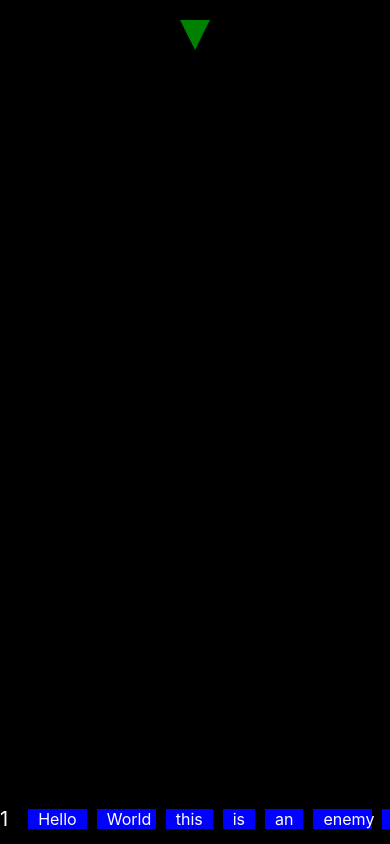
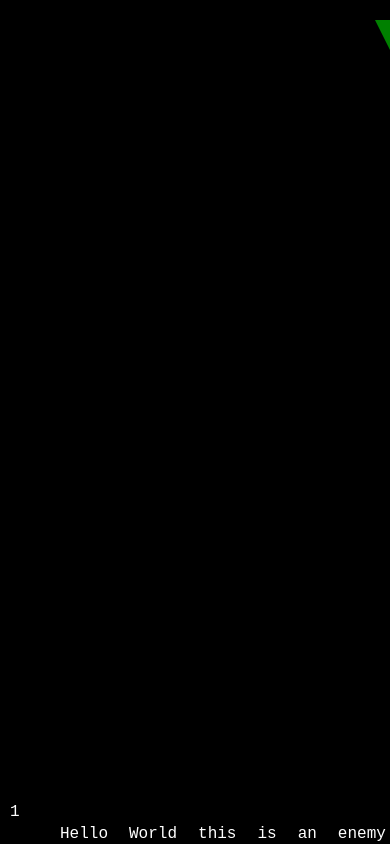
Before and after one commit to joe-sloan/query_busters, a React (Vite) app: page / in a window 390 px wide. Built offline with nearby package versions, Linux system fonts and the light colour scheme.

Commit message:
Proper layout and bounding
Words now have dynamically-sized containers and bounding boxes accurate with bullet hits.

```diff
--- a/src/game/Game.jsx
+++ b/src/game/Game.jsx
@@ -2,12 +2,20 @@ import React, { useState, useEffect } from "react";
 import "./game.css";
 
 const Game = () => {
-  const [position, setPosition] = useState(50);
+  const [position, setPosition] = useState(500); // Start at 500px from left
   const [velocity, setVelocity] = useState(0);
   const [bullets, setBullets] = useState([]);
   const [enemies, setEnemies] = useState([]);
-  const speed = 0.5;
-  const bulletSpeed = 2;
+  const [gameWidth, setGameWidth] = useState(window.innerWidth);
+  const speed = 5; // Pixels per frame
+  const bulletSpeed = 7; // Pixels per frame
+
+  // Update game width on window resize
+  useEffect(() => {
+    const handleResize = () => setGameWidth(window.innerWidth);
+    window.addEventListener('resize', handleResize);
+    return () => window.removeEventListener('resize', handleResize);
+  }, []);
 
   useEffect(() => {
     generateEnemies();
@@ -45,13 +53,16 @@ const Game = () => {
     let animationFrameId;
 
     const updatePosition = () => {
-      setPosition((prev) => Math.max(0, Math.min(100, prev + velocity)));
+      setPosition((prev) => {
+        const newPos = prev + velocity;
+        return Math.max(0, Math.min(gameWidth, newPos));
+      });
       animationFrameId = requestAnimationFrame(updatePosition);
     };
 
     animationFrameId = requestAnimationFrame(updatePosition);
     return () => cancelAnimationFrame(animationFrameId);
-  }, [velocity]);
+  }, [velocity, gameWidth]);
 
   useEffect(() => {
     let animationFrameId;
@@ -60,7 +71,7 @@ const Game = () => {
       setBullets((prevBullets) =>
         prevBullets
           .map((bullet) => ({ ...bullet, top: bullet.top + bulletSpeed }))
-          .filter((bullet) => bullet.top < 100)
+          .filter((bullet) => bullet.top < window.innerHeight)
       );
       checkCollisions();
       animationFrameId = requestAnimationFrame(updateBullets);
@@ -73,26 +84,39 @@ const Game = () => {
   const fireBullet = () => {
     setBullets((prevBullets) => [
       ...prevBullets,
-      { left: position, top: 5 }
+      { left: position, top: 20 } // Start at player position
     ]);
   };
 
   const generateEnemies = () => {
     const words = ["Hello", "World", "this", "is", "an", "enemy", "ok?"];
     const newEnemies = [];
-    let currentLeft = 10; // Start more to the left
+    let currentLeft = 50; // Starting position after the number
+
+    // Create a hidden element for measuring text width
+    const measuringDiv = document.createElement("div");
+    measuringDiv.style.position = "absolute";
+    measuringDiv.style.visibility = "hidden";
+    measuringDiv.style.whiteSpace = "nowrap";
+    measuringDiv.className = "enemy"; // Apply the same styling
+    document.body.appendChild(measuringDiv);
 
     words.forEach((word, index) => {
+      measuringDiv.textContent = word;
+      const wordWidth = measuringDiv.getBoundingClientRect().width; // Get the actual width
+
       newEnemies.push({
         id: index,
         left: currentLeft,
-        width: 10, // Width in percentage
+        width: wordWidth - 20, // Set actual width
         text: word,
         isHit: false
       });
-      currentLeft += 12; // Space between enemies in percentage
+
+      currentLeft += wordWidth + 1; // Add gap after each word
     });
 
+    document.body.removeChild(measuringDiv); // Clean up the measuring element
     setEnemies(newEnemies);
   };
 
@@ -102,7 +126,7 @@ const Game = () => {
         const hitEnemy = enemies.find(
           (enemy) =>
             !enemy.isHit &&
-            bullet.top >= 90 &&
+            bullet.top >= window.innerHeight - 40 && // Adjusted for new enemy position
             bullet.left >= enemy.left &&
             bullet.left <= enemy.left + enemy.width
         );
@@ -117,7 +141,6 @@ const Game = () => {
           );
           return false;
         }
-
         return true;
       });
     });
@@ -125,23 +148,43 @@ const Game = () => {
 
   return (
     <div className="game-container">
-      <div className="player" style={{ left: `${position}%` }}></div>
+      <div
+        className="player"
+        style={{
+          left: `${position}px`,
+          position: 'absolute',
+          top: '20px'
+        }}
+      />
       {bullets.map((bullet, index) => (
         <div
           key={index}
           className="bullet"
-          style={{ left: `${bullet.left}%`, top: `${bullet.top}%` }}
-        ></div>
+          style={{
+            left: `${bullet.left}px`,
+            top: `${bullet.top}px`,
+            position: 'absolute'
+          }}
+        />
       ))}
-      <div className="blockRow">
+      <div
+        className="blockRow"
+        style={{
+          position: 'absolute',
+          bottom: '20px',  // Changed from 10px to 20px
+          left: '0',
+          width: '100%'
+        }}
+      >
         <span className="row-number">1</span>
         {enemies.map((enemy) => (
           <div
             key={enemy.id}
             className="enemy"
             style={{
-              left: `${enemy.left}%`,
-              width: `${enemy.width}%`,
+              position: 'absolute',
+              left: `${enemy.left}px`,
+              width: `${enemy.width}px`,
               visibility: enemy.isHit ? 'hidden' : 'visible'
             }}
           >
--- a/src/game/game.css
+++ b/src/game/game.css
@@ -7,46 +7,34 @@
 }
 
 .player {
-  position: absolute;
-  top: 20px;
   width: 0;
   height: 0;
   border-left: 15px solid transparent;
   border-right: 15px solid transparent;
   border-top: 30px solid green;
-  transform: translateX(-50%);
+  transform: translateX(-15px); /* Center the triangle */
 }
 
 .bullet {
-  position: absolute;
   width: 5px;
   height: 10px;
   background: red;
 }
 
-.blockRow {
-  position: absolute;
-  bottom: 10px;
-  left: 0;
-  right: 0;
-  display: flex;
-  align-items: center;
-}
-
 .row-number {
   color: white;
-  font-size: 20px;
-  margin-right: 20px;
+  font-family: monospace;
+  font-size: 1rem;
+  margin-left: 10px;
 }
 
 .enemy {
   height: 20px;
-  background: blue;
+  /* background: blue; */
   color: white;
+  font-family: monospace;
   font-size: 1rem;
-  display: inline-flex;
-  align-items: center;
-  margin-right: 10px;
   padding: 0 10px;
+  line-height: 20px;
   white-space: nowrap;
 }
```
